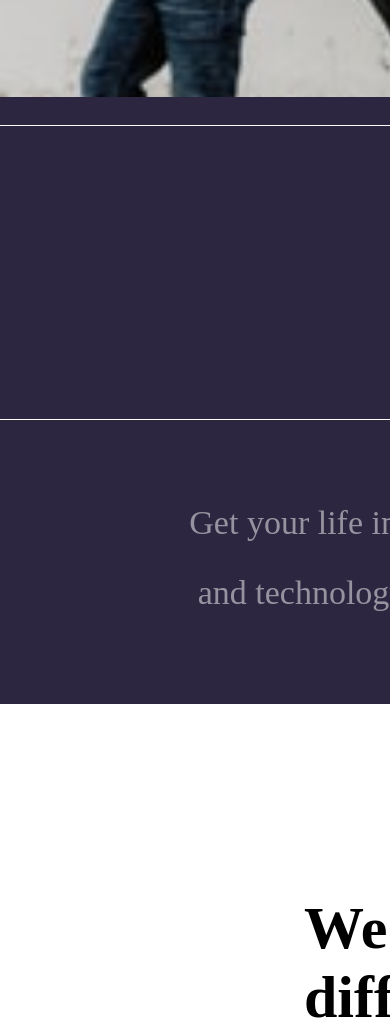
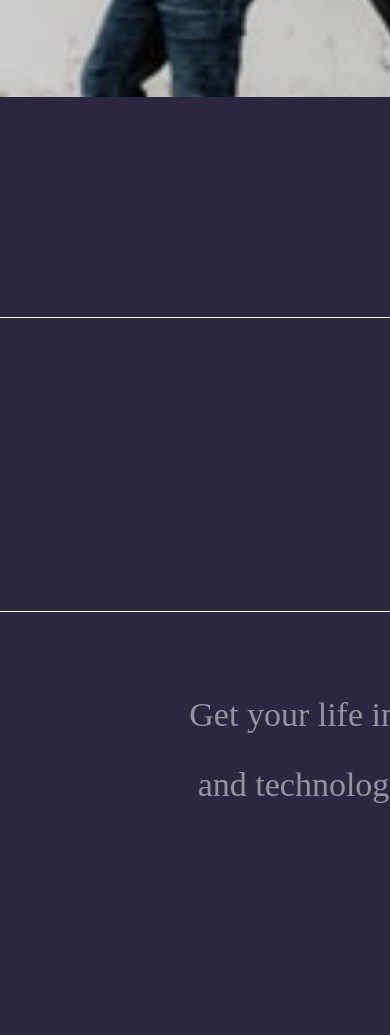
Before and after one commit to tee-15/insure, a plain HTML site: page index.html in a window 390 px wide. Shown: the part 840-1875 px from the top of the page. Drawn offline with Linux system fonts and the light colour scheme; a web font is replaced by a local one.

Commit message:
new changes

```diff
--- a/css/queries.css
+++ b/css/queries.css
@@ -11,10 +11,10 @@
     .row-images {
         width: 86em;
         background-color: hsl(256, 26%, 20%);
-        height: 80vh;
         display: flex;
         position: relative;
         top: 50em;
+        height: 70em;
     }
     .hero {
         background-image: url(../image/image-intro-mobile.jpg);
@@ -30,7 +30,7 @@
     }
     .humanizing {
         position: relative;
-        top: 6em;
+        top: 18em;
         text-align: center;
         margin-left: 0em;
     }
@@ -53,7 +53,7 @@
         font-family: DM Serif Display;
     }
     button.btn {
-        top: 7em;
+        top: 14em;
         font-size: 26px;
         left: 10em;
     }
@@ -164,10 +164,10 @@
     .row-images {
         width: 86em;
         background-color: hsl(256, 26%, 20%);
-        height: 80vh;
         display: flex;
         position: relative;
         top: 50em;
+        height: 70em;
     }
     .hero {
         background-image: url(../image/image-intro-mobile.jpg);
@@ -183,7 +183,7 @@
     }
     .humanizing {
         position: relative;
-        top: 6em;
+        top: 18em;
         text-align: center;
         margin-left: 0em;
     }
@@ -209,7 +209,7 @@
         font-family: DM Serif Display;
     }
     button.btn {
-        top: 7em;
+        top: 14em;
         font-size: 26px;
         left: 10em;
     }
```
